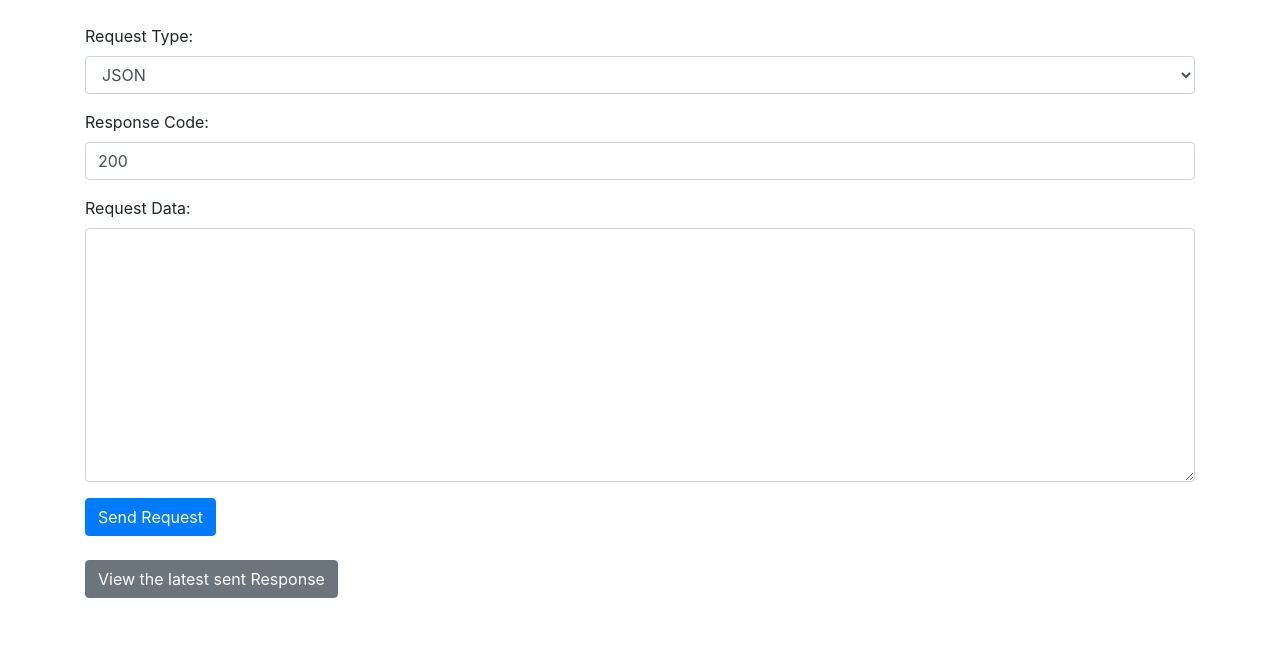
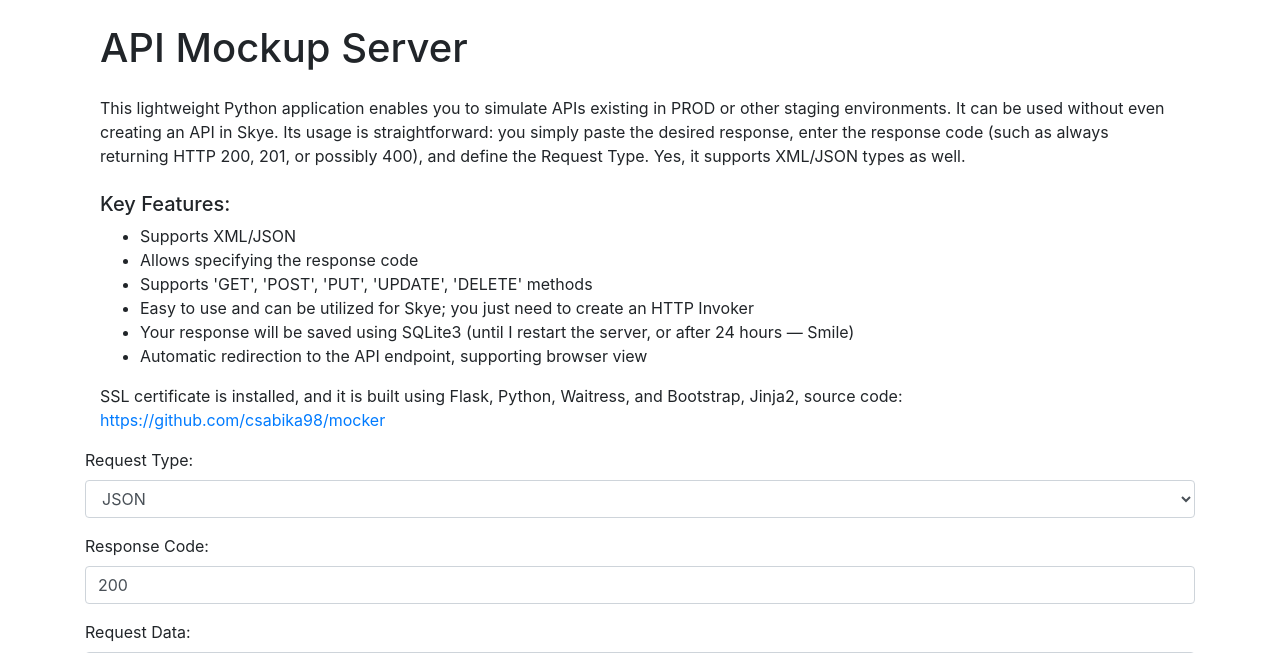
Before and after one commit to csabika98/mocker, a Flask app: page / in a window 1280 px wide. Shown: the top 653 px of the page. Before the commit the page ends 598 px from the top, so only its background shows below. Run offline with Flask 3, Linux system fonts and the light colour scheme; data comes from the database, SQL or seed files in the repository.

Commit message:
latest changes

```diff
--- a/templates/index.html
+++ b/templates/index.html
@@ -8,6 +8,35 @@
     <link rel="stylesheet" href="https://cdn.jsdelivr.net/npm/bootstrap@4.3.1/dist/css/bootstrap.min.css" integrity="sha384-ggOyR0iXCbMQv3Xipma34MD+dH/1fQ784/j6cY/iJTQUOhcWr7x9JvoRxT2MZw1T" crossorigin="anonymous">
 
 </head>
+<body class="container mt-4">
+    <div class="container">
+        <h1 class="mb-4">API Mockup Server</h1>
+        <p>
+            This lightweight Python application enables you to simulate APIs existing in PROD or other staging environments.
+            It can be used without even creating an API in Skye. Its usage is straightforward: you simply paste the desired response,
+            enter the response code (such as always returning HTTP 200, 201, or possibly 400), and define the Request Type.
+            Yes, it supports XML/JSON types as well.
+        </p>
+
+        <div class="mt-4">
+            <h5>Key Features:</h5>
+            <ul>
+                <li>Supports XML/JSON</li>
+                <li>Allows specifying the response code</li>
+                <li>Supports 'GET', 'POST', 'PUT', 'UPDATE', 'DELETE' methods</li>
+                <li>Easy to use and can be utilized for Skye; you just need to create an HTTP Invoker</li>
+                <li>Your response will be saved using SQLite3 (until I restart the server, or after 24 hours — Smile)</li>
+                <li>Automatic redirection to the API endpoint, supporting browser view</li>
+            </ul>
+        </div>
+
+        <p>
+            SSL certificate is installed, and it is built using Flask, Python, Waitress, and Bootstrap, Jinja2,
+            source code: <a href="https://github.com/csabika98/mocker" target="_blank">https://github.com/csabika98/mocker</a>
+        </p>
+    </div>
+
+
 <body class="container mt-4">
     <form id="mockupForm" method="POST" onsubmit="submitForm(event)">
         <div class="form-group">
```
